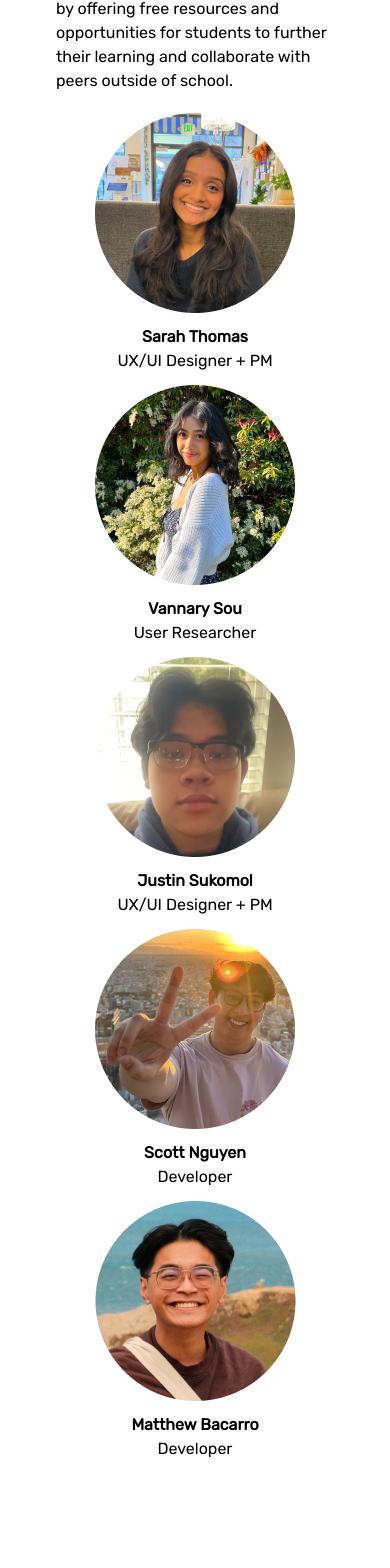
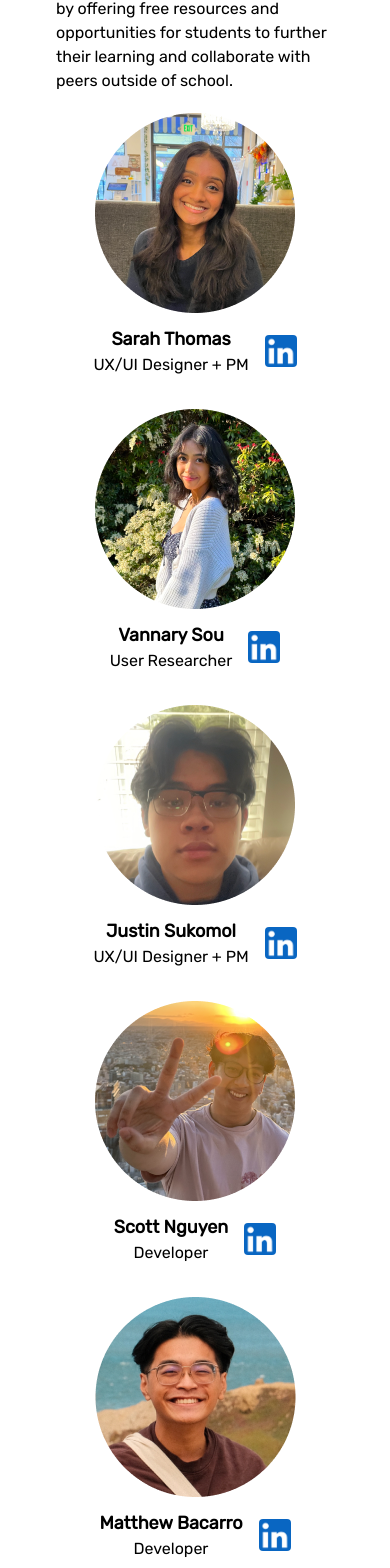
Before and after one commit to UW-INFO442-AU23/jelly-cats, a React (Create React App) app: page /About in a window 390 px wide. Shown: the part 279-1847 px from the top of the page. Before the commit the page ends 1752 px from the top, so only its background shows below. Built offline with nearby package versions, Linux system fonts and the light colour scheme; no server answers.

Commit message:
fixed events UI + linkedins

```diff
--- a/src/components/About/About.js
+++ b/src/components/About/About.js
@@ -6,6 +6,7 @@ import matthew from '../../imgs/About/Matthew.png';
 import sarah from '../../imgs/About/Sarah.png';
 import scott from '../../imgs/About/Scott.png';
 import vannary from '../../imgs/About/Vannary.png';
+import linkedin from '../../imgs/About/Linkedin.png';
 
 export default function About(props) {
     return (
@@ -20,33 +21,68 @@ export default function About(props) {
                     and opportunities for students to further their learning and collaborate with peers outside of school.
                 </p>
                 {/* Team Portraits + Role */}
-                <div className="flex flex-col flex-wrap justify-around mx-20 mt-5 md:flex-row md:my-6">
+                <div className="flex flex-col flex-wrap justify-around gap-5 mx-20 mt-5 md:flex-row md:my-6">
                     <div className="flex flex-col items-center justify-center">
                         <img className="md:w-60" src={sarah} alt="Portrait" />
-                        <p className="mt-3 font-bold md:mt-2 md:text-2xl">Sarah Thomas<br /></p>
-                        <p className="mb-3 md:text-xl">UX/UI Designer + PM</p>
+                        <div className="flex flex-row items-center justify-center gap-4">
+                            <div className="flex flex-col items-center justify-center">
+                                <p className="mt-3 text-lg font-bold md:mt-2 md:text-2xl">Sarah Thomas</p>
+                                <p className="mb-3 md:text-xl">UX/UI Designer + PM</p>
+                            </div>
+                            <a href="https://www.linkedin.com/in/sarahetthomas/" target="_blank">
+                                <img className="h-8 rounded" src={linkedin} alt="linkedin profile" />
+                            </a>
+                        </div>
                     </div>
                     <div className="flex flex-col items-center justify-center">
                         <img className="md:w-60" src={vannary} alt="Portrait" />
-                        <p className="mt-3 font-bold md:mt-2 md:text-2xl">Vannary Sou<br /></p>
-                        <p className="mb-3 md:text-xl">User Researcher</p>
+                        <div className="flex flex-row items-center justify-center gap-4">
+                            <div className="flex flex-col items-center justify-center">
+                                <p className="mt-3 text-lg font-bold md:mt-2 md:text-2xl">Vannary Sou</p>
+                                <p className="mb-3 md:text-xl">User Researcher</p>
+                            </div>
+                            <a href="https://www.linkedin.com/in/vannary-sou-86a7291aa/" target="_blank">
+                                <img className="h-8 rounded" src={linkedin} alt="linkedin profile" />
+                            </a>
+                        </div>
                     </div>
                     <div className="flex flex-col items-center justify-center">
                         <img className="md:w-60" src={justin} alt="Portrait" />
-                        <p className="mt-3 font-bold md:mt-2 md:text-2xl">Justin Sukomol<br /></p>
-                        <p className="mb-3 md:text-xl">UX/UI Designer + PM</p>
+                        <div className="flex flex-row items-center justify-center gap-4">
+                            <div className="flex flex-col items-center justify-center">
+                                <p className="mt-3 text-lg font-bold md:mt-2 md:text-2xl">Justin Sukomol</p>
+                                <p className="mb-3 md:mb-0 md:text-xl">UX/UI Designer + PM</p>
+                            </div>
+                            <a href="https://www.linkedin.com/in/justinsukomol/" target="_blank">
+                                <img className="h-8 rounded" src={linkedin} alt="linkedin profile" />
+                            </a>
+                        </div>
                     </div>
                 </div>
-                <div className="flex flex-col flex-wrap justify-around md:flex-row md:mx-72">
+                <div className="flex flex-col flex-wrap justify-around gap-5 mt-5 md:flex-row md:mx-72 md:mt-0 md:gap-0">
                     <div className="flex flex-col items-center justify-center">
                         <img className="md:w-60" src={scott} alt="Portrait" />
-                        <p className="mt-3 font-bold md:mt-2 md:text-2xl">Scott Nguyen<br /></p>
-                        <p className="mb-3 md:mb-0 md:text-xl">Developer</p>
+                        <div className="flex flex-row items-center justify-center gap-4">
+                            <div className="flex flex-col items-center justify-center">
+                                <p className="mt-3 text-lg font-bold md:mt-2 md:text-2xl">Scott Nguyen</p>
+                                <p className="mb-3 md:mb-0 md:text-xl">Developer</p>
+                            </div>
+                            <a href="https://www.linkedin.com/in/scottn523/" target="_blank">
+                                <img className="h-8 rounded" src={linkedin} alt="linkedin profile" />
+                            </a>
+                        </div>
                     </div>
                     <div className="flex flex-col items-center justify-center">
                         <img className="md:w-60" src={matthew} alt="Portrait" />
-                        <p className="mt-3 font-bold md:mt-2 md:text-2xl">Matthew Bacarro<br /></p>
-                        <p className="mb-3 md:mb-0 md:text-xl">Developer</p>
+                        <div className="flex flex-row items-center justify-center gap-4">
+                            <div className="flex flex-col items-center justify-center">
+                                <p className="mt-3 text-lg font-bold md:mt-2 md:text-2xl">Matthew Bacarro</p>
+                                <p className="mb-3 md:mb-0 md:text-xl">Developer</p>
+                            </div>
+                            <a href="https://www.linkedin.com/in/matthew-bacarro/" target="_blank">
+                                <img className="h-8 rounded" src={linkedin} alt="linkedin profile" />
+                            </a>
+                        </div>
                     </div>
                 </div>
             </div>
--- a/src/components/Events/EventCard.js
+++ b/src/components/Events/EventCard.js
@@ -23,7 +23,7 @@ export default function EventCard({ eventName, eventData }) {
     const languageImageSrc = languageImages[eventName.replace(/ /g, "_")] || defaultLanguageImages[language];
 
     return (
-        <div id="EventCard"className="flex w-[590px] bg-indigo-500 h-[225px] justify-left p-5 gap-6 rounded-[20px] max-[750px]:flex-col max-[750px]:w-[280px] max-[750px]:h-[425px] max-[750px]:p-4 max-[750px]:gap-4" >
+        <div id="EventCard" className="flex w-[590px] bg-indigo-500 h-[225px] justify-left p-5 gap-6 rounded-[20px] max-[750px]:flex-col max-[750px]:w-[280px] max-[750px]:h-[425px] max-[750px]:p-4 max-[750px]:gap-4" >
             {/*Img Place Holder */}
             <div id="imgPlaceholder" className="flex justify-center items-center w-48 place-self-center max-[750px]:rounded-t-lg" >
                 <img src={languageImageSrc} className="object-cover w-full h-full p-1" alt="language"></img>
--- a/src/components/Events/Events.js
+++ b/src/components/Events/Events.js
@@ -77,15 +77,15 @@ export default function Events(props) {
     return (
         <>
             <Navbar user={props.user} onSignOut={props.onSignOut} />
-            <div className="max-[600px]:mx-8 flex flex-col justify-center mt-12 mx-14 md:mx-20 lg:mx-36">
+            <div className="flex flex-col justify-center mt-12">
                 {/* Introduction */}
-                <div className="mt-10 md:mt-20">
+                <div className="mt-10 md:mt-20 max-[600px]:mx-8 mx-14 md:mx-20 lg:mx-36">
                     <p className="max-[600px]:text-sm text-lg font-bold md:text-2xl lg:text-4xl">Upcoming Events</p>
                     <p className="max-[600px]:text-xs max-[600px]:mt-2 mt-8 md:text-lg lg:text-2xl">Find an upcoming language-learning event that suits your learning needs! Use filters to refine your search.</p>
                 </div>
                 {/* Filter */}
-                <div className="flex flex-row flex-wrap items-center justify-between gap-4 mt-8 gap-y-6">
-                    <div className="flex gap-5">
+                <div className="flex flex-row flex-wrap items-center justify-center mt-8 gap-y-6">
+                    <div className="flex justify-center gap-4 sm:justify-normal basis-3/4">
                         {/* filter by location*/}
                         <Filter defaultVal="All Languages" options={languages} onSelect={(value) => setSelectedLanguage(value)} shouldReset={resetFilters} />
                         <Filter defaultVal="All Language Levels" options={langLevel} onSelect={(value) => setSelectedLanguageLevel(value)} shouldReset={resetFilters} />
@@ -118,10 +118,12 @@ export default function Events(props) {
                     </button>
                 </div>
             ) : (
-                <div className="grid grid-cols-1 min-[1400px]:grid-cols-2 gap-10 mt-12 mx-14 md:mx-20 xl:mx-28 ">
-                    {filteredEvents.map(([eventKey, eventData]) => (
-                        <EventCard key={eventKey} eventName={eventKey} eventData={eventData} user={props.user} />
-                    ))}
+                <div className="flex flex-col items-center justify-center">
+                    <div className="grid grid-cols-1 min-[1400px]:grid-cols-2 gap-20 min-[1400px]:gap-y-20 min-[1400px]:gap-x-60 mt-12">
+                        {filteredEvents.map(([eventKey, eventData]) => (
+                            <EventCard key={eventKey} eventName={eventKey} eventData={eventData} user={props.user} />
+                        ))}
+                    </div>
                 </div>
             )}
         </>
```
Also changed, not shown: src/imgs/About/Linkedin.png (added).
